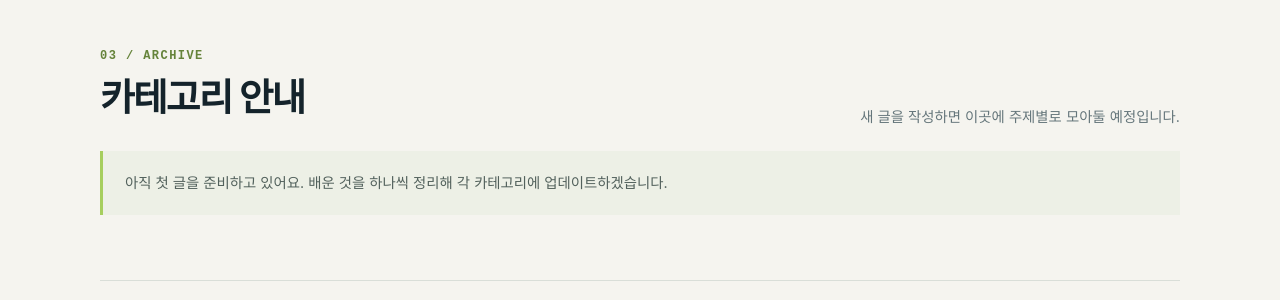
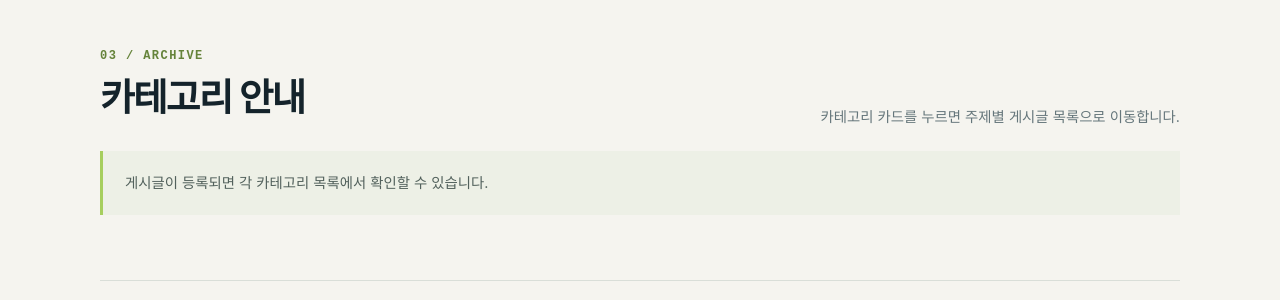
Before and after one commit to chansu8472-cpu/chansu8472-cpu.github.io, a Jekyll site: the page index.html, which Jekyll copies as it is, in a window 1280 px wide. Shown: the part 1572-1872 px from the top of the page. Built offline with Jekyll 4.4.1, drawn with Linux system fonts in a browser that asks for light colours.

Commit message:
Link category cards to post lists
Updated category links and modified introductory text.

```diff
--- a/index.html
+++ b/index.html
@@ -91,21 +91,21 @@
           <p>주제를 눌러 해당 기록을 모아볼 수 있어요.</p>
         </div>
         <div class="grid">
-          <a class="card" href="#development"><div class="card-top"><span>01 / CODE</span><span class="card-icon">&lt;/&gt;</span></div><h3>개발</h3><p>개발 공부와 프로젝트에서 배운 것</p><span class="arrow">기록 보기 ↗</span></a>
-          <a class="card" href="#ctf"><div class="card-top"><span>02 / PRACTICE</span><span class="card-icon">⌘</span></div><h3>CTF/Wargame</h3><p>문제 풀이와 분석 과정</p><span class="arrow">기록 보기 ↗</span></a>
-          <a class="card" href="#bounty"><div class="card-top"><span>03 / RESEARCH</span><span class="card-icon">◎</span></div><h3>Bug Bounty</h3><p>취약점 조사와 보안 학습 노트</p><span class="arrow">기록 보기 ↗</span></a>
-          <a class="card" href="#writing"><div class="card-top"><span>04 / NOTES</span><span class="card-icon">✎</span></div><h3>블로그/기술문서</h3><p>기술 개념과 시행착오를 글로 정리</p><span class="arrow">기록 보기 ↗</span></a>
-          <a class="card" href="#papers"><div class="card-top"><span>05 / READING</span><span class="card-icon">⌕</span></div><h3>논문/컨퍼런스</h3><p>읽고 들은 내용을 요약하고 생각하기</p><span class="arrow">기록 보기 ↗</span></a>
-          <a class="card" href="#activities"><div class="card-top"><span>06 / GROWTH</span><span class="card-icon">↗</span></div><h3>공모전/자격증</h3><p>도전과 활동, 준비 과정 기록</p><span class="arrow">기록 보기 ↗</span></a>
+          <a class="card" href="/categories.html#development"><div class="card-top"><span>01 / CODE</span><span class="card-icon">&lt;/&gt;</span></div><h3>개발</h3><p>개발 공부와 프로젝트에서 배운 것</p><span class="arrow">기록 보기 ↗</span></a>
+          <a class="card" href="/categories.html#ctf-wargame"><div class="card-top"><span>02 / PRACTICE</span><span class="card-icon">⌘</span></div><h3>CTF/Wargame</h3><p>문제 풀이와 분석 과정</p><span class="arrow">기록 보기 ↗</span></a>
+          <a class="card" href="/categories.html#bug-bounty"><div class="card-top"><span>03 / RESEARCH</span><span class="card-icon">◎</span></div><h3>Bug Bounty</h3><p>취약점 조사와 보안 학습 노트</p><span class="arrow">기록 보기 ↗</span></a>
+          <a class="card" href="/categories.html#tech-writing"><div class="card-top"><span>04 / NOTES</span><span class="card-icon">✎</span></div><h3>블로그/기술문서</h3><p>기술 개념과 시행착오를 글로 정리</p><span class="arrow">기록 보기 ↗</span></a>
+          <a class="card" href="/categories.html#papers"><div class="card-top"><span>05 / READING</span><span class="card-icon">⌕</span></div><h3>논문/컨퍼런스</h3><p>읽고 들은 내용을 요약하고 생각하기</p><span class="arrow">기록 보기 ↗</span></a>
+          <a class="card" href="/categories.html#activities"><div class="card-top"><span>06 / GROWTH</span><span class="card-icon">↗</span></div><h3>공모전/자격증</h3><p>도전과 활동, 준비 과정 기록</p><span class="arrow">기록 보기 ↗</span></a>
         </div>
       </section>
 
       <section aria-labelledby="archive-title">
         <div class="section-head">
           <div><div class="section-kicker">03 / Archive</div><h2 id="archive-title">카테고리 안내</h2></div>
-          <p>새 글을 작성하면 이곳에 주제별로 모아둘 예정입니다.</p>
+          <p>카테고리 카드를 누르면 주제별 게시글 목록으로 이동합니다.</p>
         </div>
-        <div class="note">아직 첫 글을 준비하고 있어요. 배운 것을 하나씩 정리해 각 카테고리에 업데이트하겠습니다.</div>
+        <div class="note">게시글이 등록되면 각 카테고리 목록에서 확인할 수 있습니다.</div>
         <div aria-hidden="true" style="height:1px;overflow:hidden">
           <span id="development">개발 기록</span><span id="ctf">CTF/Wargame 기록</span><span id="bounty">Bug Bounty 기록</span><span id="writing">기술문서 기록</span><span id="papers">논문/컨퍼런스 기록</span><span id="activities">공모전/자격증 기록</span>
         </div>
```
